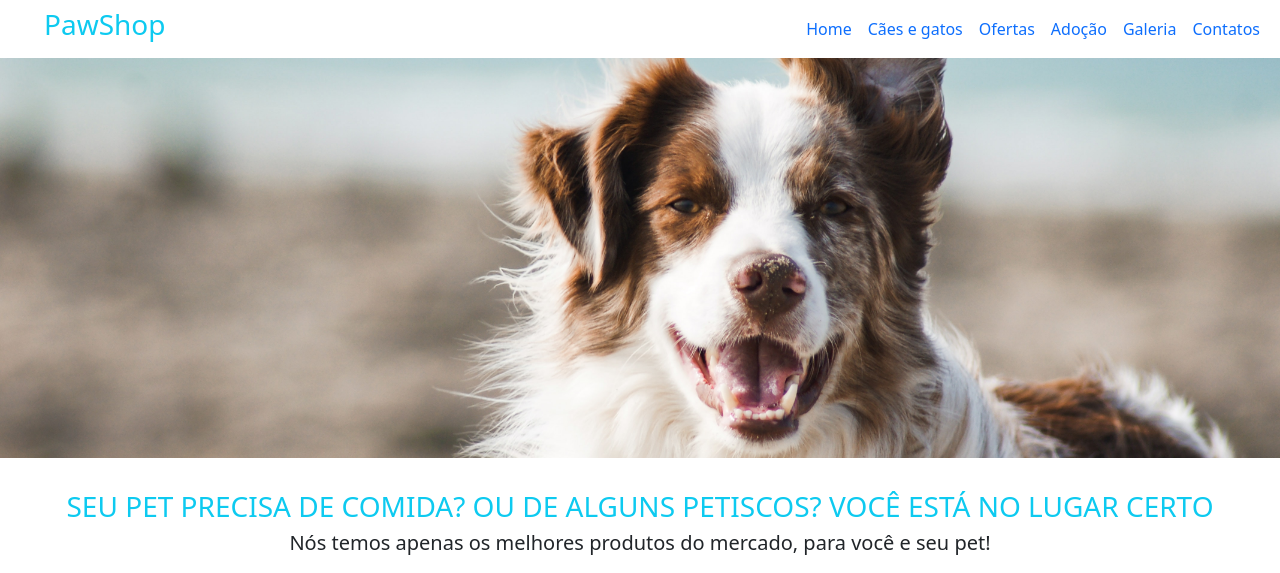
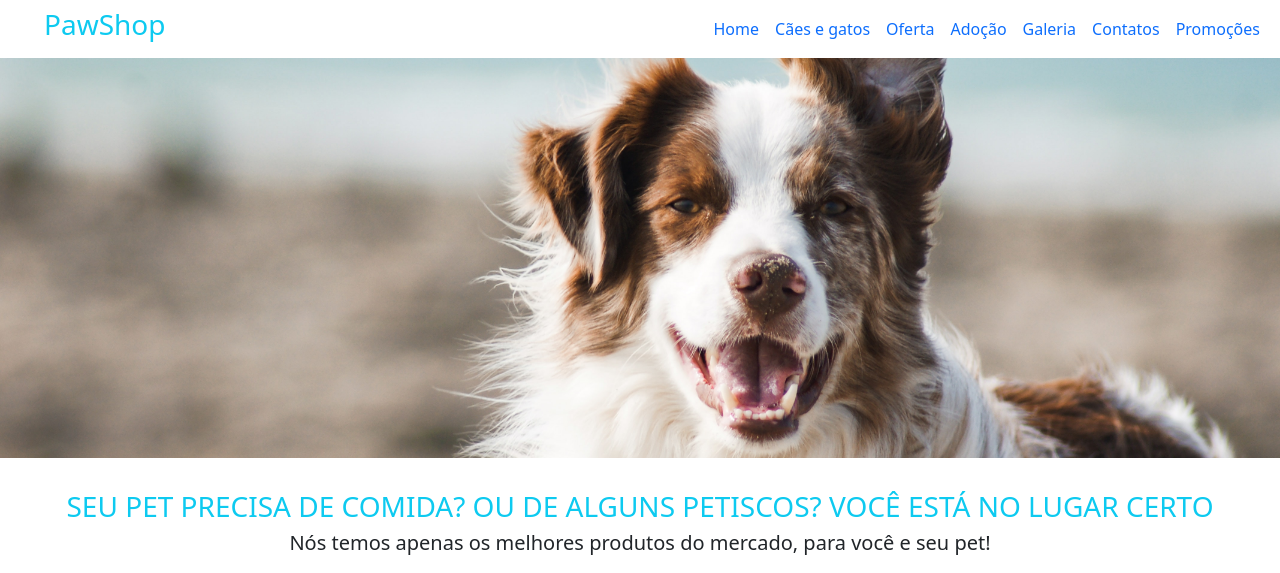
Before and after one commit to LucasXimenes98/BootstrapPetshop, a plain HTML site: page index.html in a window 1280 px wide. Shown: the top 573 px of the page. Drawn offline with Linux system fonts and the light colour scheme.

Commit message:
Update index.html

```diff
--- a/index.html
+++ b/index.html
@@ -23,10 +23,11 @@
                     <ul class="navbar-nav">
                         <li class="navbar-item"><a href="#" class="nav-link text-primary">Home</a></li>
                         <li class="navbar-item"><a href="#" class="nav-link text-primary">Cães e gatos</a></li>
-                        <li class="navbar-item"><a href="#" class="nav-link text-primary">Ofertas</a></li>
+                        <li class="navbar-item"><a href="#" class="nav-link text-primary">Oferta</a></li>
                         <li class="navbar-item"><a href="#" class="nav-link text-primary">Adoção</a></li>
                         <li class="navbar-item"><a href="#" class="nav-link text-primary">Galeria</a></li>
                         <li class="navbar-item"><a href="#" class="nav-link text-primary">Contatos</a></li>
+                        <li class="navbar-item"><a href="#" class="nav-link text-primary">Promoções</a></li>
                     </ul>
                 </div>
             </nav>
```
